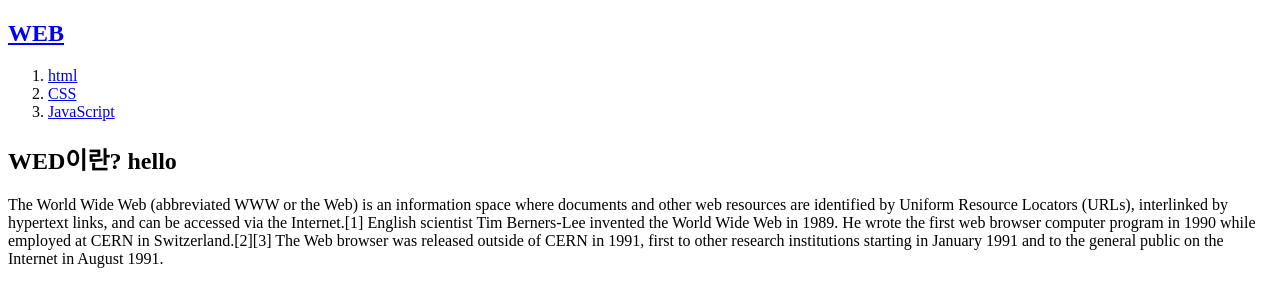
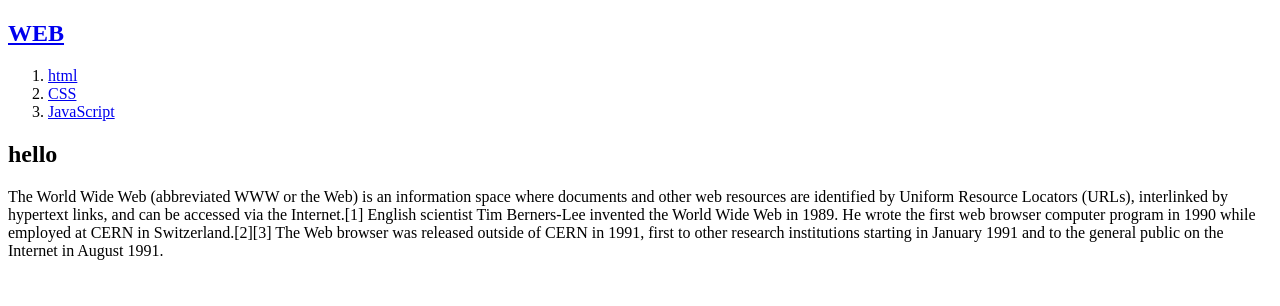
Before and after one commit to psk0538/web-story, a plain HTML site: page index.html in a window 1280 px wide. Drawn offline with Linux system fonts and the light colour scheme.

Commit message:
Add files via upload

```diff
--- a/index.html
+++ b/index.html
@@ -11,7 +11,7 @@
     <li><a href="2.html">CSS</a></li>
     <LI><a href="3.html">JavaScript</a></LI>
 </ol>
-<h2>WED이란? hello</h2>
+<h2>hello</h2>
 <P>The World Wide Web (abbreviated WWW or the Web) is an information space where documents and other web resources are identified by Uniform Resource Locators (URLs), interlinked by hypertext links, and can be accessed via the Internet.[1] English scientist Tim Berners-Lee invented the World Wide Web in 1989. He wrote the first web browser computer program in 1990 while employed at CERN in Switzerland.[2][3] The Web browser was released outside of CERN in 1991, first to other research institutions starting in January 1991 and to the general public on the Internet in August 1991.</P>
 </body>
 </html>
```
